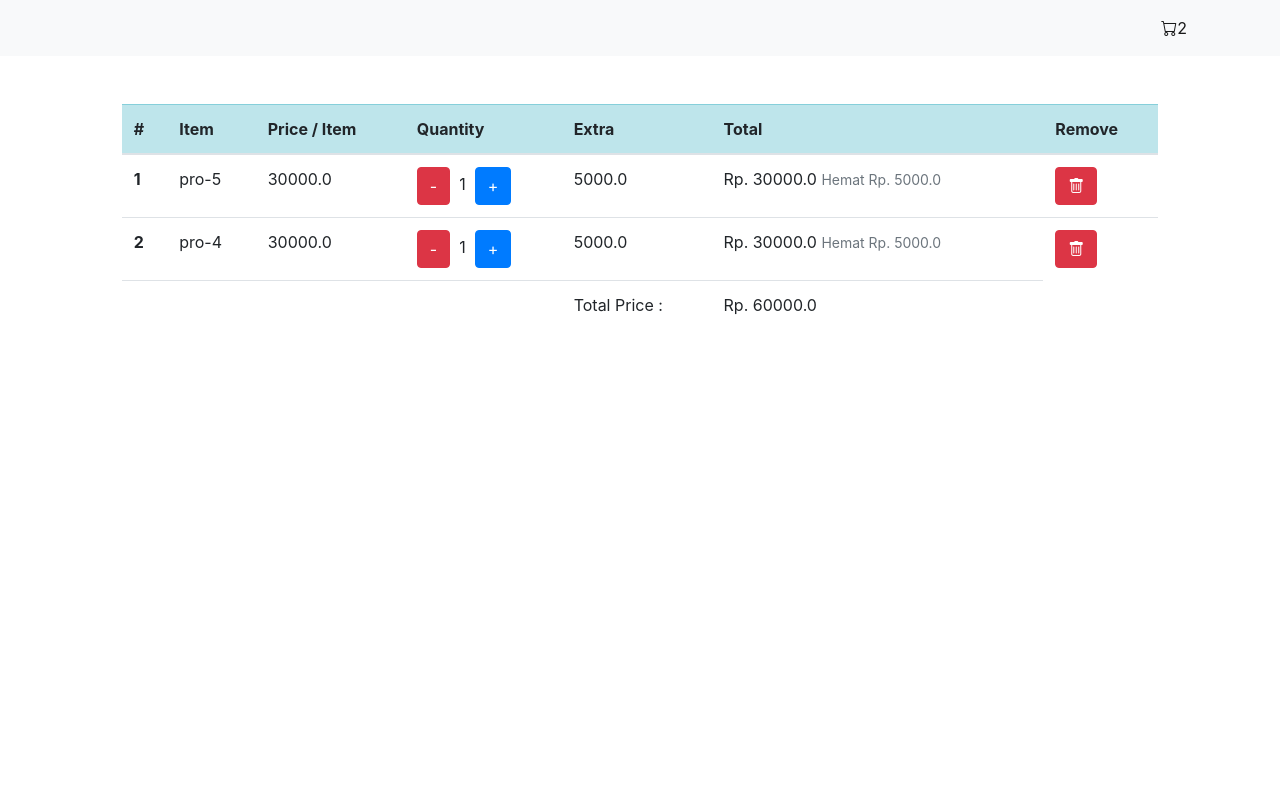
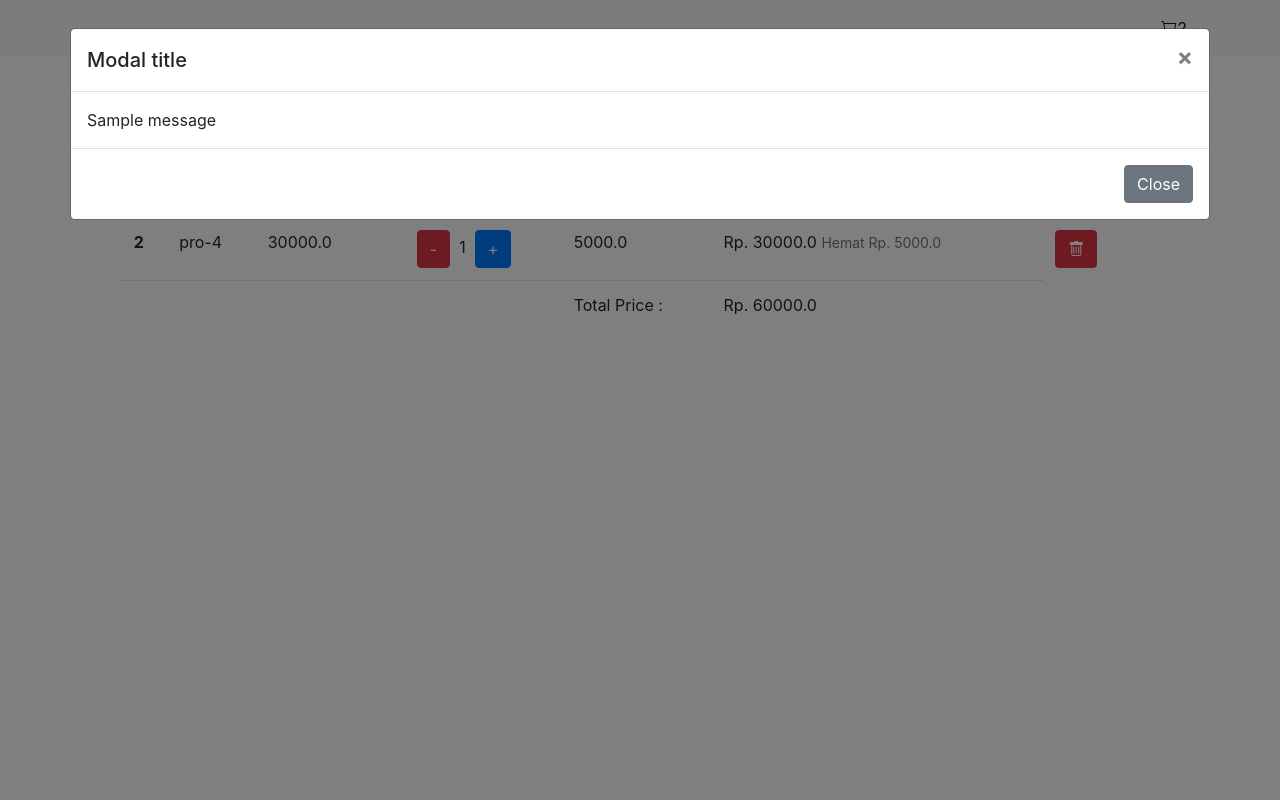
Before and after one commit to bintangx1902/pos_be_app, a Django app: page /cart in a window 1280 px wide. Run offline with Django 3.2, Linux system fonts and the light colour scheme; a user stored in the database is signed in; data comes from the database, SQL or seed files in the repository; both versions use the stored data as it was after the commit; tables that the repository leaves empty hold one stand-in row (values such as "Sample post"); one stand-in notice (Sample message) is shown.

Commit message:
add messages modal

```diff
--- a/demo/views.py
+++ b/demo/views.py
@@ -5,6 +5,7 @@ from django.contrib.auth.decorators import login_required
 from django.utils.decorators import method_decorator
 from django.utils import timezone
 from django.urls import reverse
+from django.contrib import messages
 
 Menu = apps.get_model('pos', 'Product')
 OrderItem = apps.get_model('pos', 'OrderItem')
@@ -33,10 +34,17 @@ class AddItem(View):
         amount = int(self.request.POST.get('amount'))
         xtra = self.request.POST.get('xtra')
 
-        if not xtra:
+        if not amount and not xtra:
+            messages.error(self.request, "Set one, amount or the extra price!")
+            return redirect('/')
+
+        elif not amount and xtra:
+            amount = 1
+            xtra = float(xtra)
+
+        elif not xtra:
+
             xtra = 0
-        else:
-            xtra = float(xtra)
 
         order_item, created = OrderItem.objects.get_or_create(
             item=item,
--- a/templates/base.html
+++ b/templates/base.html
@@ -17,6 +17,7 @@
 </head>
 
 <body>
+{% include 'modal.html' %}
 {% include 'navbar.html' %}
 {% block content %}
 {% endblock %}
@@ -31,5 +32,13 @@
         crossorigin="anonymous"></script>
 {% block js %}
 {% endblock %}
+
+{% if messages %}
+<script type="text/javascript">
+    $(window).on('load', function() {
+        $('#exampleModal').modal('show');
+    });
+</script>
+{% endif %}
 </body>
 </html>
--- /dev/null
+++ b/templates/modal.html
@@ -0,0 +1,21 @@
+<!-- Modal -->
+<div class="modal fade" id="exampleModal" tabindex="-1" aria-labelledby="exampleModalLabel" aria-hidden="true">
+    <div class="modal-dialog modal-xl">
+        <div class="modal-content">
+            <div class="modal-header">
+                <h5 class="modal-title" id="exampleModalLabel">Modal title</h5>
+                    <button type="button" class="close" data-dismiss="modal" aria-label="Close">
+                <span aria-hidden="true">&times;</span>
+                </button>
+            </div>
+            <div class="modal-body">
+                {% for msg in messages %}
+                    {{ msg }} <br>
+                {% endfor %}
+            </div>
+            <div class="modal-footer">
+                <button type="button" class="btn btn-secondary" data-dismiss="modal">Close</button>
+            </div>
+        </div>
+    </div>
+</div>
```
Also changed, not shown: db.sqlite3.
